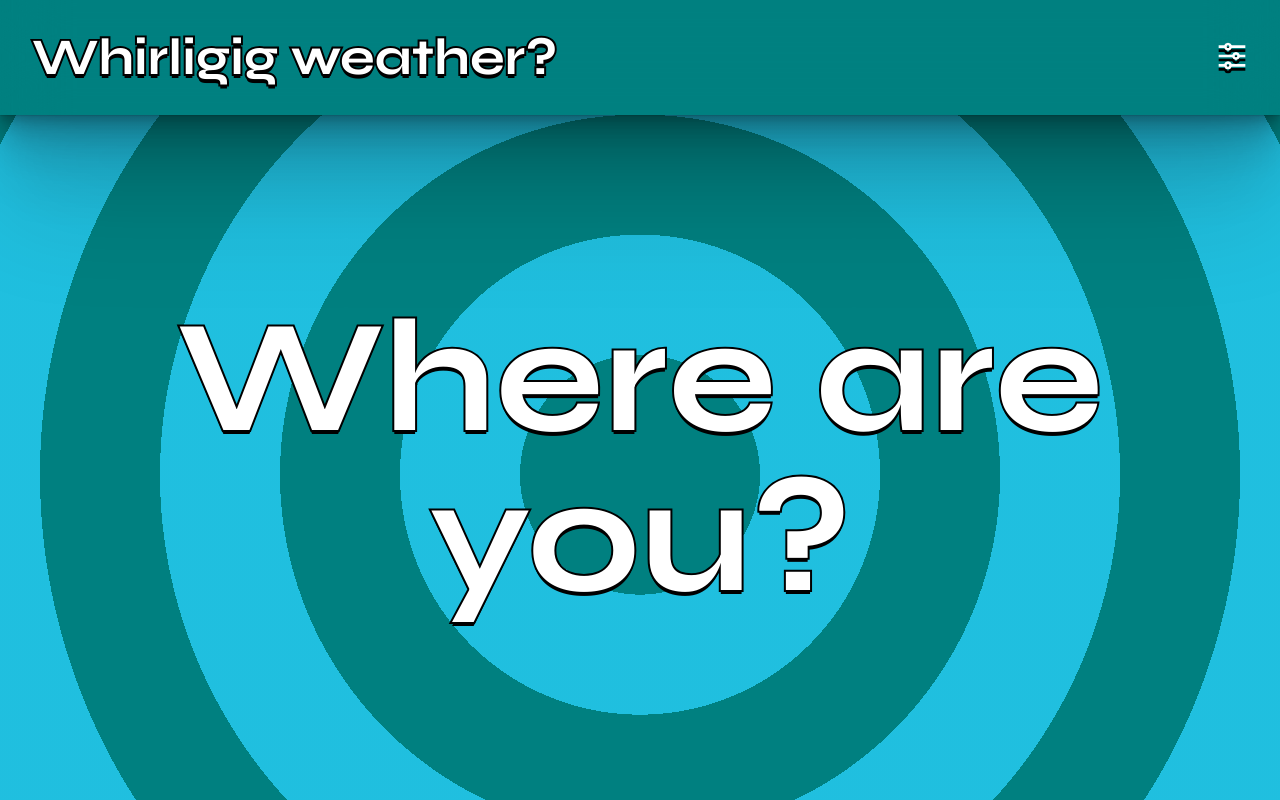
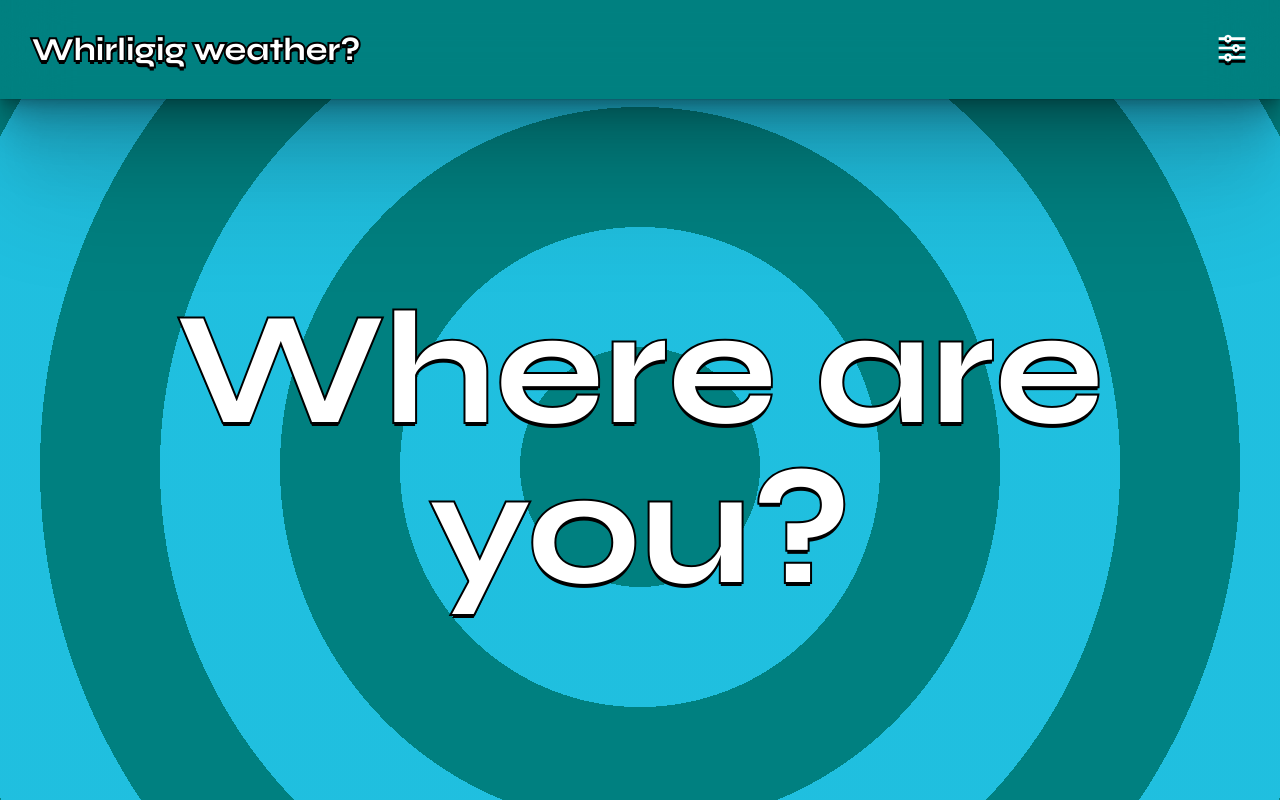
Before and after one commit to allancorbett/whirligig, a SvelteKit app: page / in a window 1280 px wide. Built offline with nearby package versions, Linux system fonts and the light colour scheme; no server answers.

Commit message:
Update size of page title

```diff
--- a/src/routes/+page.svelte
+++ b/src/routes/+page.svelte
@@ -372,7 +372,7 @@
 		font-weight: 800;
 	}
 	header h1 {
-		font-size: clamp(2rem, 4vw, 5rem);
+		font-size: clamp(2rem, 2vw, 5rem);
 		margin: 0;
 	}
 	menu {
```
